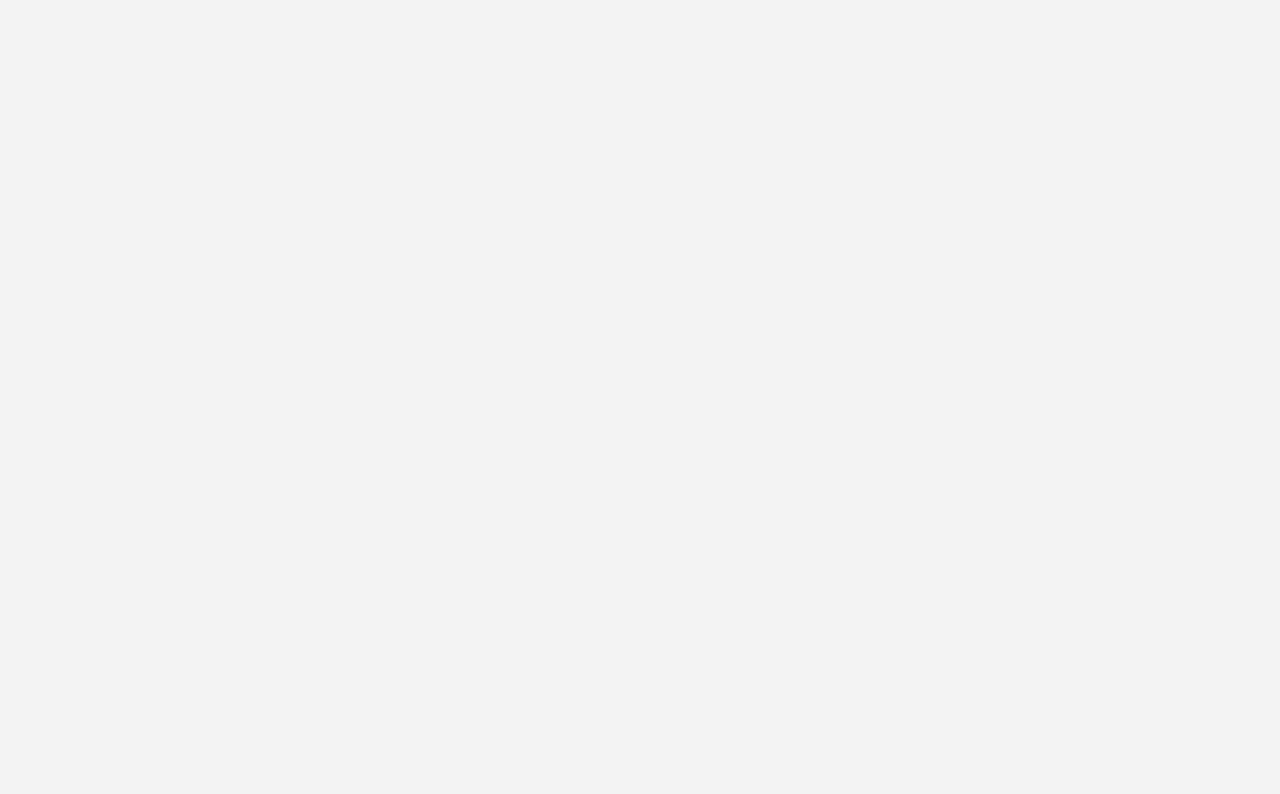
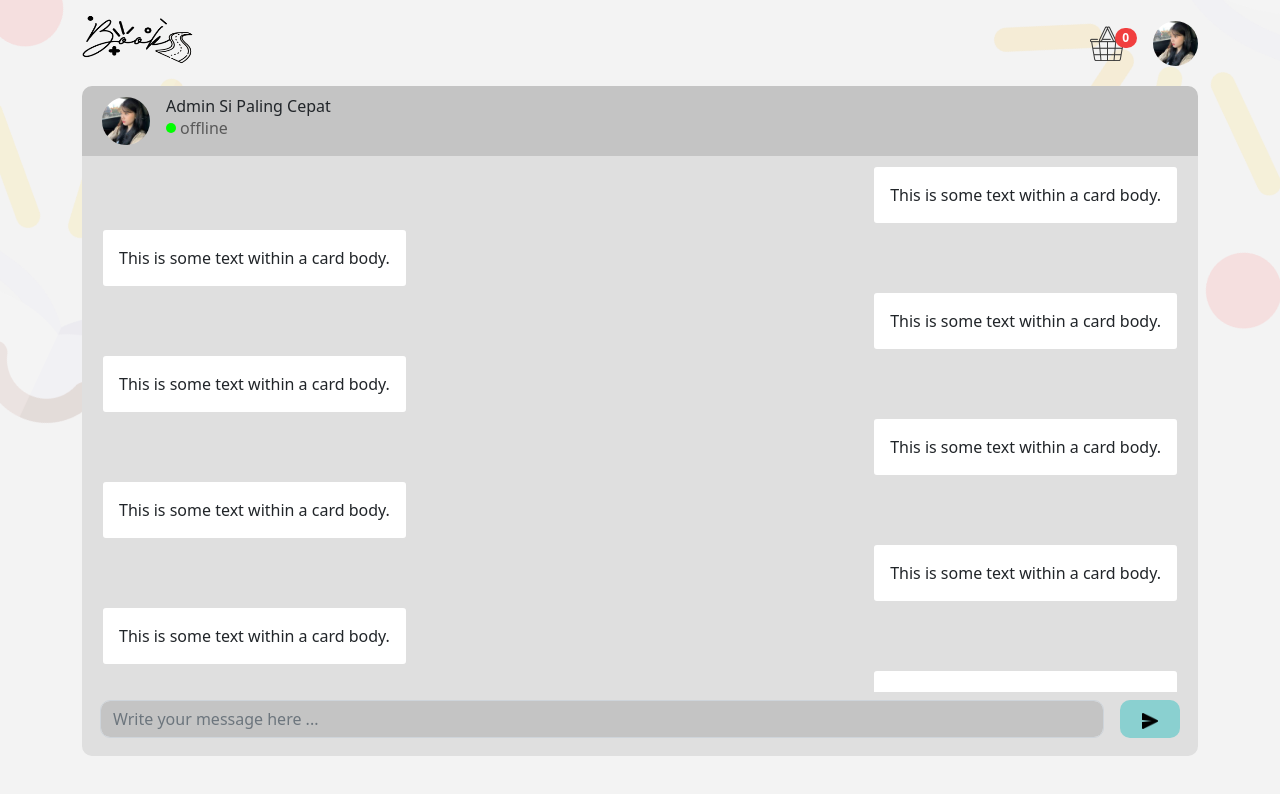
Before and after one commit to drScripts/Ways-Books, a React (Create React App) app: page /complain in a window 1280 px wide. Before the commit this address had no page. Shown: the top 794 px of the page. Built offline with nearby package versions, Linux system fonts and the light colour scheme.

Commit message:
Add ComplainPage Client And Admin

```diff
--- a/src/App.jsx
+++ b/src/App.jsx
@@ -1,11 +1,13 @@
 import { Route, Routes } from "react-router-dom";
-import { LandingPage, DetailBookPage } from "./pages";
+import { LandingPage, DetailBookPage, ComplainPage } from "./pages";
 
 function App() {
   return (
     <Routes>
       <Route path="/" element={<LandingPage />} />
       <Route path="/book/:id" element={<DetailBookPage />} />
+      <Route path="/complain" element={<ComplainPage />} />
+      <Route path="/admin/complain" element={<ComplainPage isAdmin />} />
     </Routes>
   );
 }
--- a/src/assets/css/global.css
+++ b/src/assets/css/global.css
@@ -51,3 +51,8 @@ a {
 ::-webkit-scrollbar-thumb:hover {
   background: #555;
 }
+
+.m-none {
+  margin: 0;
+  padding: 0;
+}
--- a/src/components/DropDownProfile/index.jsx
+++ b/src/components/DropDownProfile/index.jsx
@@ -5,6 +5,7 @@ import styles from "./DropDownProfile.module.css";
 import profileIcon from "../../assets/icons/profile.png";
 import complain from "../../assets/icons/complain.png";
 import logout from "../../assets/icons/logout.png";
+import { Link } from "react-router-dom";
 
 const CustomToggle = React.forwardRef(({ children, onClick }, ref) => (
   <a
@@ -40,9 +41,11 @@ const DropDownProfile = () => {
           <img src={profileIcon} alt="Profile" width={20} height={20} />
           Profile
         </Dropdown.Item>
-        <Dropdown.Item className={"align-items-center d-flex gap-2"}>
-          <img src={complain} alt="Complain" width={20} height={20} />
-          Complain
+        <Dropdown.Item>
+          <Link to={"/complain"} className={"align-items-center d-flex gap-2"}>
+            <img src={complain} alt="Complain" width={20} height={20} />
+            Complain
+          </Link>
         </Dropdown.Item>
         <Dropdown.Divider />
         <Dropdown.Item className={"align-items-center d-flex gap-2"}>
--- a/src/containers/Navbars/index.jsx
+++ b/src/containers/Navbars/index.jsx
@@ -25,6 +25,7 @@ const Navbars = () => {
     <Navbar expand="lg">
       <Container>
         <Navbar.Brand>
+          <Link to={"/"}>
             <img
               src={logo}
               width="120"
@@ -32,6 +33,7 @@ const Navbars = () => {
               className="d-inline-block align-top"
               alt="React Bootstrap logo"
             />
+          </Link>
         </Navbar.Brand>
         <Navbar.Toggle aria-controls="basic-navbar-nav" />
         <Navbar.Collapse id="basic-navbar-nav">
--- /dev/null
+++ b/src/pages/ComplainPage/ComplainPage.module.css
@@ -0,0 +1,79 @@
+.header {
+  background-color: #c4c4c4;
+  padding: 11px 20px;
+  border-top-left-radius: 10px;
+  border-top-right-radius: 10px;
+}
+
+.profile {
+  border-radius: 50%;
+}
+
+.indicator {
+  width: 10px;
+  height: 10px;
+  border-radius: 50%;
+  background-color: red;
+}
+
+.indicator.greens {
+  background-color: rgb(1, 254, 1);
+}
+
+.indicatorText {
+  color: #595959;
+}
+
+.chatField {
+  height: 68vh;
+  background-color: #dfdfdf;
+  border-bottom-left-radius: 10px;
+  border-bottom-right-radius: 10px;
+  padding: 10px;
+  overflow-y: hidden;
+}
+
+.chatField.fullSize {
+  height: 75vh;
+}
+
+.chatFields {
+  flex: 2;
+  overflow-y: scroll;
+  padding: 0 10px;
+}
+
+.messages {
+  width: fit-content;
+  max-width: 80%;
+  margin-bottom: 5px;
+}
+
+.right {
+  justify-content: end;
+  display: flex;
+}
+
+.formMessage {
+  border-radius: 10px !important;
+  background-color: #c4c4c4 !important;
+}
+
+.btnSend {
+  width: 60px;
+  background-color: #8ad0d0;
+  border-radius: 10px;
+  border: none;
+}
+
+.costumerField {
+  background-color: #dfdfdf !important;
+  border-radius: 10px !important;
+  border: none !important;
+  width: 300px !important;
+}
+
+.profileItem {
+  border-bottom: 1px solid #a7a5a5;
+  padding-bottom: 10px;
+}
--- /dev/null
+++ b/src/pages/ComplainPage/index.jsx
@@ -0,0 +1,129 @@
+import React from "react";
+import { Container, Form, Card } from "react-bootstrap";
+import { Navbars, HeroLayer } from "../../containers";
+import profile from "../../assets/images/profile.jpg";
+import styles from "./ComplainPage.module.css";
+import sendLogo from "../../assets/icons/send_logo.png";
+
+const ComplainPage = ({ isAdmin = false }) => {
+  return (
+    <div>
+      <Navbars />
+      <HeroLayer />
+      <Container>
+        {isAdmin && <h4>Customer Complain</h4>}
+        <div className="d-flex gap-3">
+          {isAdmin && (
+            <div className="left-side">
+              <Card className={styles.costumerField}>
+                <Card.Body>
+                  <div
+                    className={`${styles.profileItem} d-flex align-items-center gap-3`}
+                  >
+                    <img
+                      src={profile}
+                      alt="User Profile"
+                      className={styles.profile}
+                      width={45}
+                      height={45}
+                    />
+                    <p className={"m-none"}>Radif Ganteng</p>
+                  </div>
+                </Card.Body>
+              </Card>
+            </div>
+          )}
+          <div className="right-side flex-fill">
+            <div className={`${styles.header} d-flex gap-3`}>
+              <img
+                src={profile}
+                alt="Profile Recipient"
+                className={`${styles.profile}`}
+                width={48}
+                height={48}
+              />
+              <div>
+                <h6 className={`m-none`}>Admin Si Paling Cepat</h6>
+                <div className={"m-none d-flex align-items-center gap-1"}>
+                  <div className={`${styles.indicator} ${styles.greens}`}></div>
+
+                  <div className={`${styles.indicatorText} `}>offline</div>
+                </div>
+              </div>
+            </div>
+            <div
+              className={`${styles.chatField} ${
+                !isAdmin ? styles.fullSize : ""
+              } d-flex flex-column`}
+            >
+              <div className={`${styles.chatFields}`}>
+                <div className={`${styles.right}`}>
+                  <Card className={`${styles.messages}`}>
+                    <Card.Body>This is some text within a card body.</Card.Body>
+                  </Card>
+                </div>
+                <div>
+                  <Card className={`${styles.messages}`}>
+                    <Card.Body>This is some text within a card body.</Card.Body>
+                  </Card>
+                </div>
+                <div className={`${styles.right}`}>
+                  <Card className={`${styles.messages}`}>
+                    <Card.Body>This is some text within a card body.</Card.Body>
+                  </Card>
+                </div>
+                <div>
+                  <Card className={`${styles.messages}`}>
+                    <Card.Body>This is some text within a card body.</Card.Body>
+                  </Card>
+                </div>
+                <div className={`${styles.right}`}>
+                  <Card className={`${styles.messages}`}>
+                    <Card.Body>This is some text within a card body.</Card.Body>
+                  </Card>
+                </div>
+                <div>
+                  <Card className={`${styles.messages}`}>
+                    <Card.Body>This is some text within a card body.</Card.Body>
+                  </Card>
+                </div>
+                <div className={`${styles.right}`}>
+                  <Card className={`${styles.messages}`}>
+                    <Card.Body>This is some text within a card body.</Card.Body>
+                  </Card>
+                </div>
+                <div>
+                  <Card className={`${styles.messages}`}>
+                    <Card.Body>This is some text within a card body.</Card.Body>
+                  </Card>
+                </div>
+                <div className={`${styles.right}`}>
+                  <Card className={`${styles.messages}`}>
+                    <Card.Body>This is some text within a card body.</Card.Body>
+                  </Card>
+                </div>
+              </div>
+              <div className={"d-flex p-2 gap-3"}>
+                <Form.Group
+                  controlId="exampleForm.ControlInput1"
+                  className={`flex-fill`}
+                >
+                  <Form.Control
+                    className={`${styles.formMessage}`}
+                    type="email"
+                    placeholder="Write your message here ..."
+                  />
+                </Form.Group>
+                <button className={`${styles.btnSend}`}>
+                  <img src={sendLogo} alt="Send Logo" width={16} height={16} />
+                </button>
+              </div>
+            </div>
+          </div>
+        </div>
+      </Container>
+    </div>
+  );
+};
+
+export default ComplainPage;
--- a/src/pages/index.jsx
+++ b/src/pages/index.jsx
@@ -1,4 +1,5 @@
 import LandingPage from "./LandingPage";
 import DetailBookPage from "./DetailBookPage";
+import ComplainPage from "./ComplainPage";
 
-export { LandingPage, DetailBookPage };
+export { LandingPage, DetailBookPage, ComplainPage };
```
Also changed, not shown: src/assets/icons/send_logo.png (added). Lines whose indentation alone changed are shown as unchanged.
